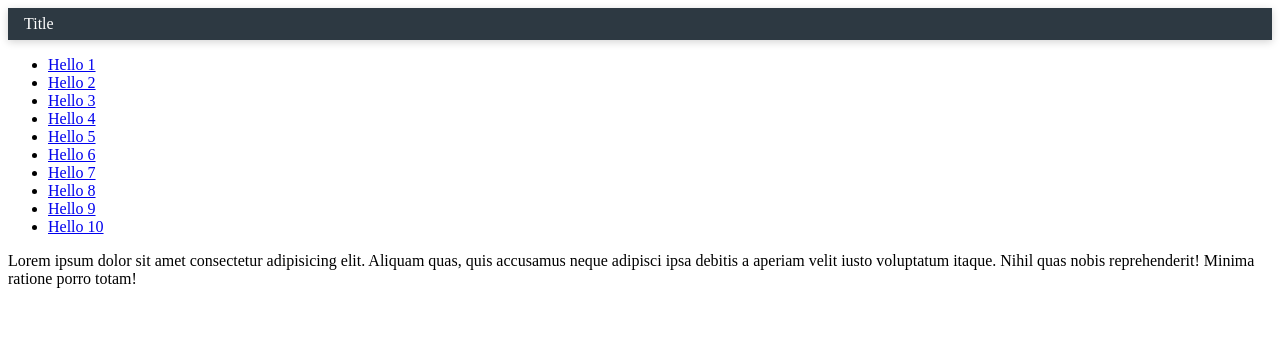
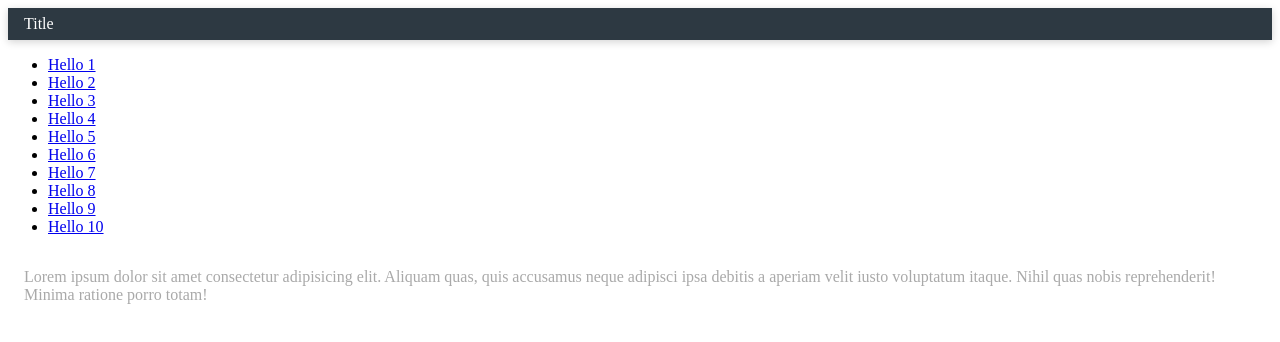
Before and after one commit to ogranada/sample-web-page, a plain HTML site: page index.html in a window 1280 px wide. Drawn offline with Linux system fonts and the light colour scheme.

Commit message:
New styles for content
Added color

```diff
--- a/index.html
+++ b/index.html
@@ -23,7 +23,7 @@
                 <li><a href="#">Hello 10</a></li>
             </ul>
         </aside>
-        <section>
+        <section class="Content">
             Lorem ipsum dolor sit amet consectetur adipisicing elit.
             Aliquam quas, quis accusamus neque adipisci ipsa debitis
             a aperiam velit iusto voluptatum itaque. Nihil quas nobis
--- a/main.css
+++ b/main.css
@@ -14,3 +14,9 @@
   padding: 0 1em;
   box-shadow: 0 2px 0.5em lightgrey;
 }
+
+.Content {
+  font-family: serif;
+  color: darkgray;
+  padding: 1em;
+}
```
